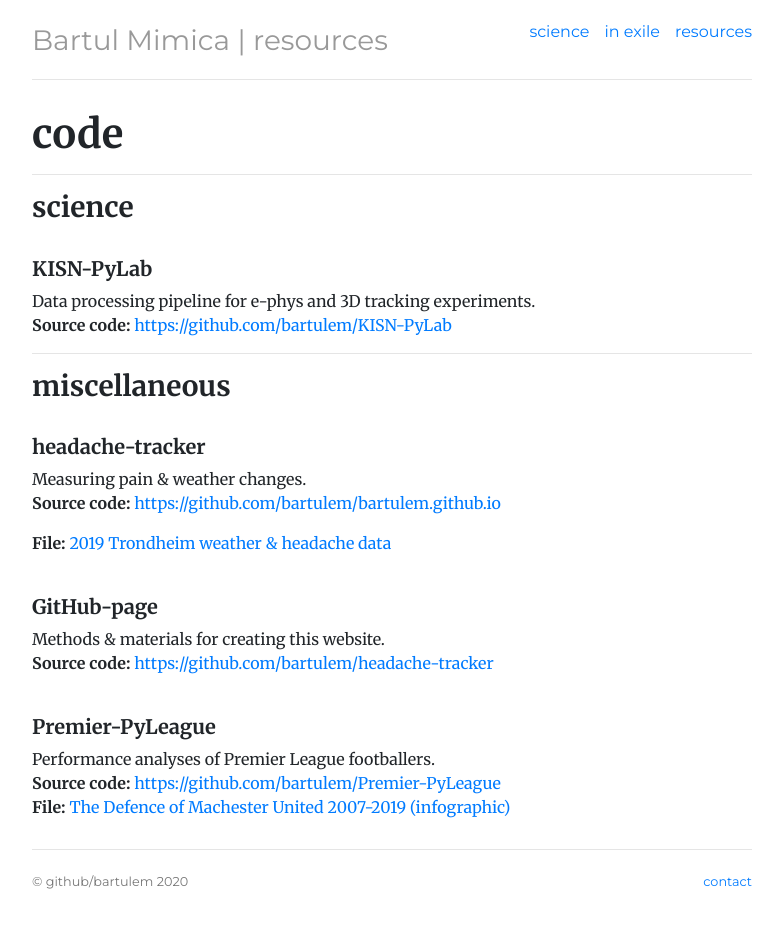
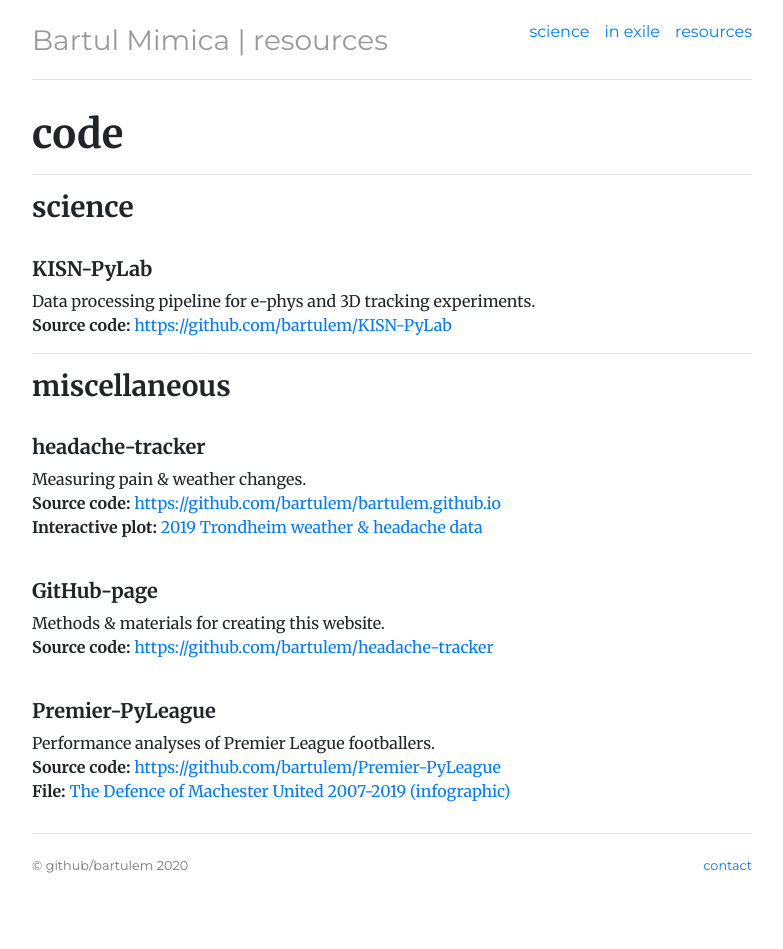
Before and after one commit to bartulem/bartulem.github.io, a Jekyll site: the page built from resources/index.html, in a window 1280 px wide. Shown: the whole page, without its empty margins (248-1031 px from the left). Built offline with Jekyll 4.4.1, drawn with Linux system fonts in a browser that asks for light colours; comment, search, counter and statistics services are not loaded.

Commit message:
Update index.html

```diff
--- a/resources/index.html
+++ b/resources/index.html
@@ -25,8 +25,8 @@
       <br>
       <h5 id="headache-tracker">headache-tracker</h5>
       <p>Measuring pain & weather changes. <br>
-      <strong>Source code:</strong> <a href="https://github.com/bartulem/bartulem.github.io" target="_blank">https://github.com/bartulem/bartulem.github.io</a></p>
-      <strong>File:</strong> <a href="https://chart-studio.plot.ly/~bartulm/10.embed" target="_blank">2019 Trondheim weather & headache data</a></p>
+      <strong>Source code:</strong> <a href="https://github.com/bartulem/bartulem.github.io" target="_blank">https://github.com/bartulem/bartulem.github.io</a><br>
+      <strong>Interactive plot:</strong> <a href="https://chart-studio.plot.ly/~bartulm/10.embed" target="_blank">2019 Trondheim weather & headache data</a></p>
       <p> </p>
       <br>
       <h5 id="GitHub-page">GitHub-page</h5>
```
